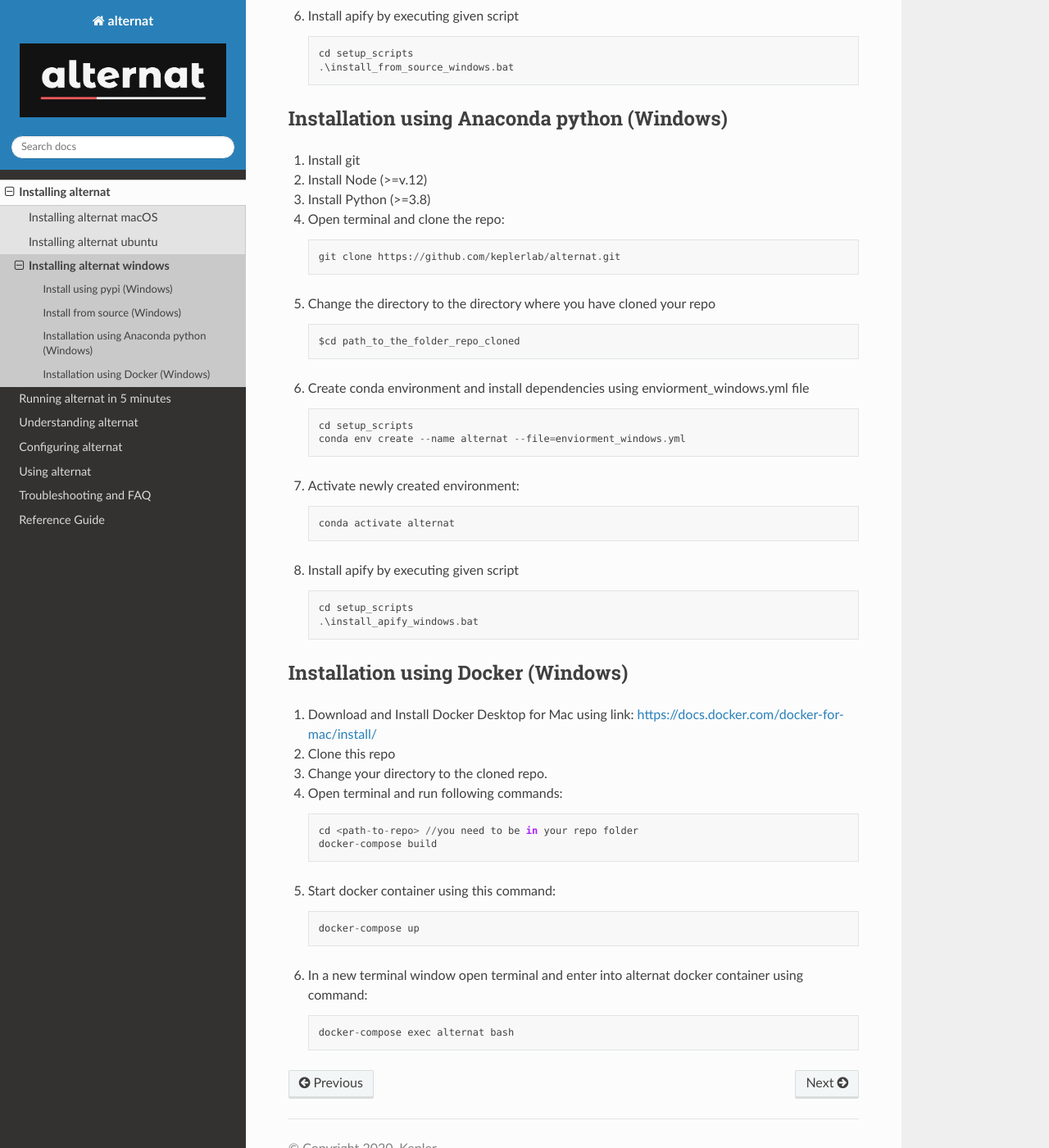
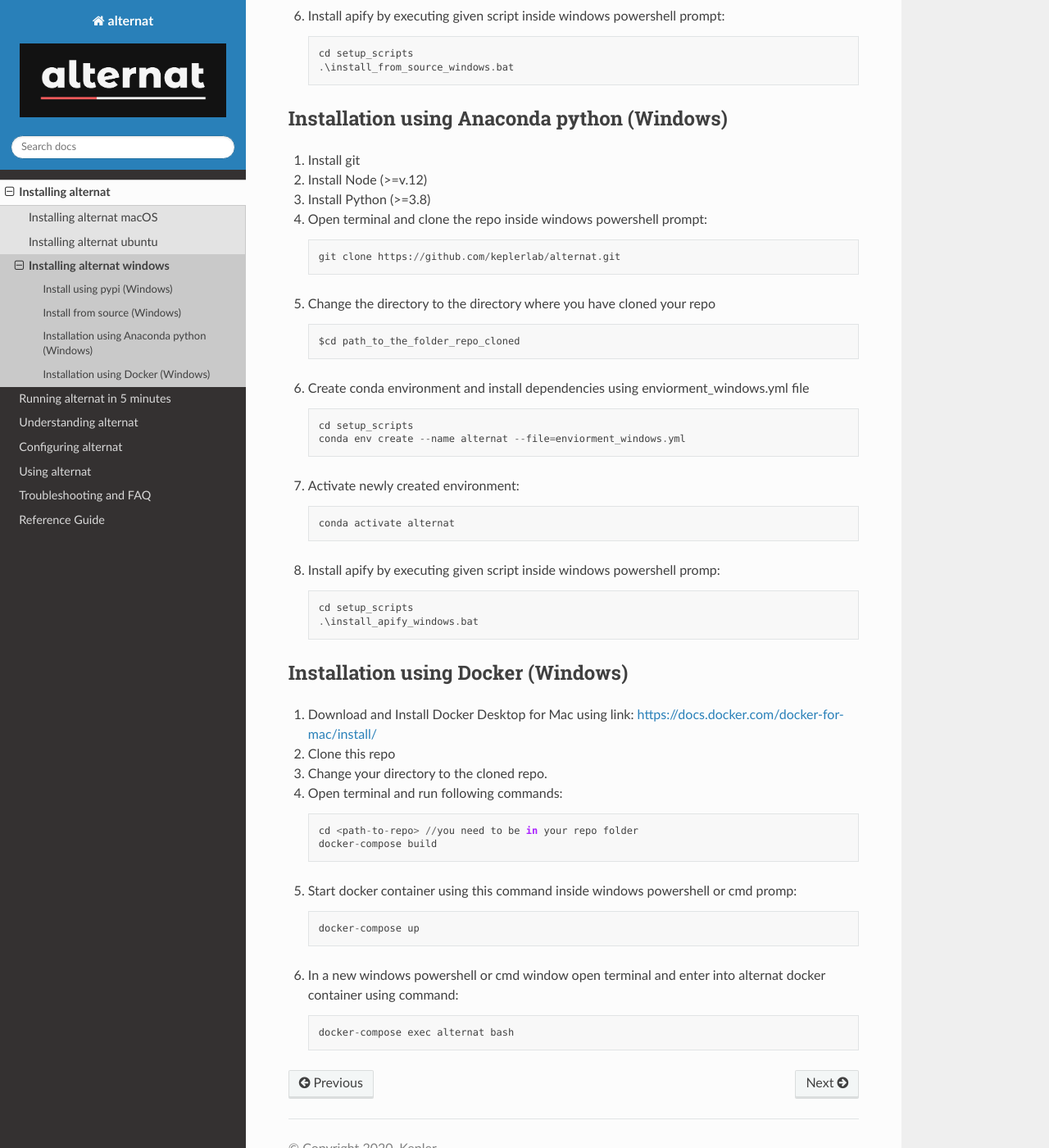
Before and after one commit to keplerlab/alternat, a Sphinx documentation site: the page built from docs/source/installation/installing_alternat_windows.rst, in a window 1280 px wide and 1400 px high, scrolled down 769 px. Shown: the whole window at 82% size. Built offline with Sphinx 7.4.7 and the Read the Docs theme 2.0.0, drawn with Linux system fonts in a browser that asks for light colours; some of the changed text lies outside the part shown.

Commit message:
Updated windows install instructions

```diff
--- a/docs/source/installation/installing_alternat_windows.rst
+++ b/docs/source/installation/installing_alternat_windows.rst
@@ -11,7 +11,7 @@
 3. Install apify by first downloading install_from_pypi_windows.bat script
 located at setup_scripts folder in alternat repo
 [link](https://github.com/keplerlab/alternat/blob/main/setup_scripts/install_from_pypi_windows.bat)
-and then executing downloaded script ::
+and then executing downloaded script inside new windows powershell prompt::
 
     .\install_from_pypi_windows.bat
 
@@ -33,7 +33,7 @@
 
     $cd path_to_the_folder_repo_cloned
 
-6. Install apify by executing given script ::
+6. Install apify by executing given script inside windows powershell prompt::
 
     cd setup_scripts
     .\install_from_source_windows.bat
@@ -50,7 +50,7 @@
 
 3. Install Python (>=3.8)
 
-4. Open terminal and clone the repo::
+4. Open terminal and clone the repo inside windows powershell prompt::
 
     git clone https://github.com/keplerlab/alternat.git
 
@@ -69,7 +69,7 @@
 
     conda activate alternat
 
-8. Install apify by executing given script ::
+8. Install apify by executing given script inside windows powershell promp::
 
     cd setup_scripts
     .\install_apify_windows.bat
@@ -90,10 +90,10 @@
     cd <path-to-repo> //you need to be in your repo folder
     docker-compose build
 
-5. Start docker container using this command::
+5. Start docker container using this command inside windows powershell or cmd promp::
 
     docker-compose up
 
-6. In a new terminal window open terminal and enter into alternat docker container using command::
+6. In a new windows powershell or cmd window open terminal and enter into alternat docker container using command::
 
     docker-compose exec alternat bash
```
